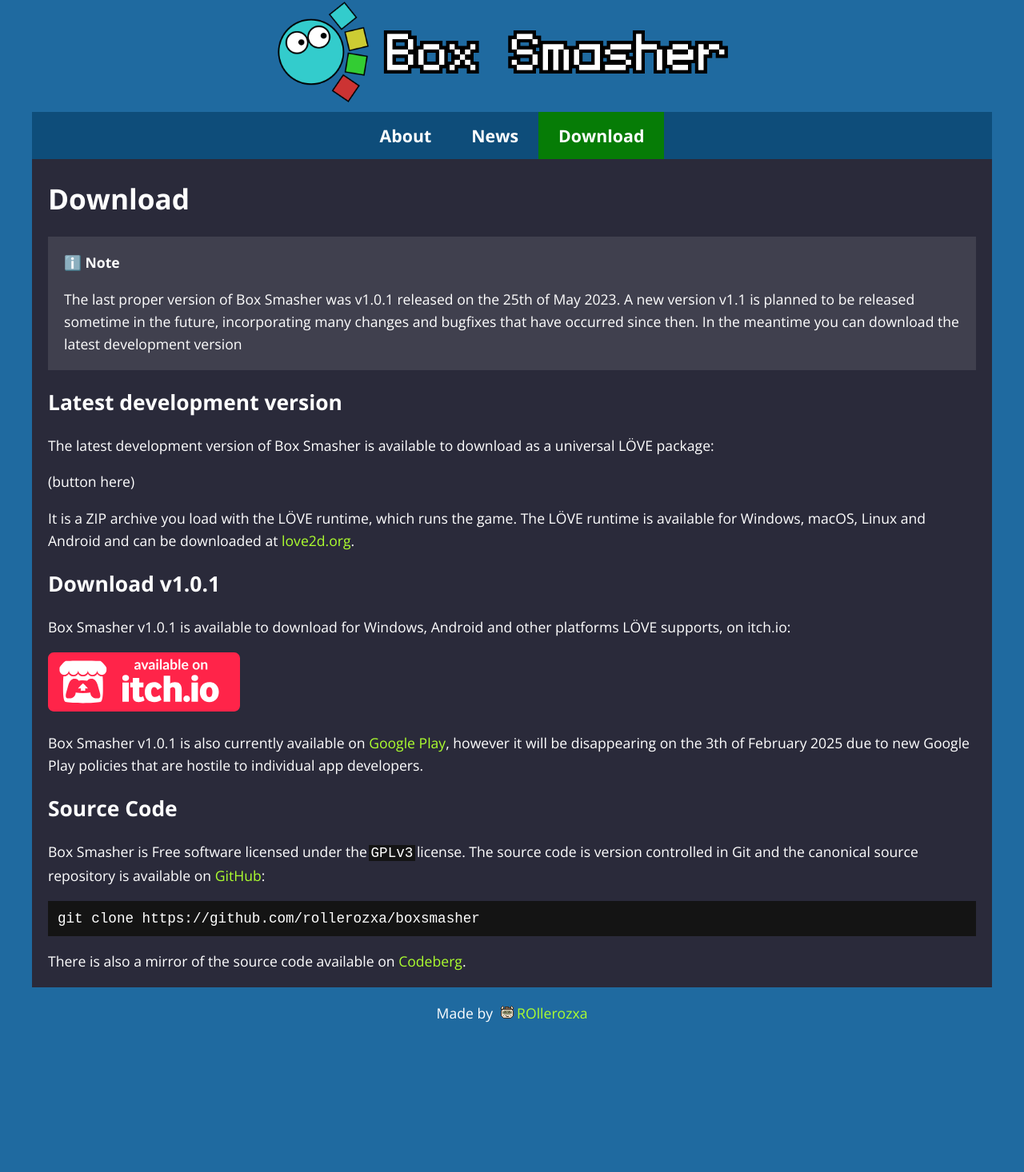
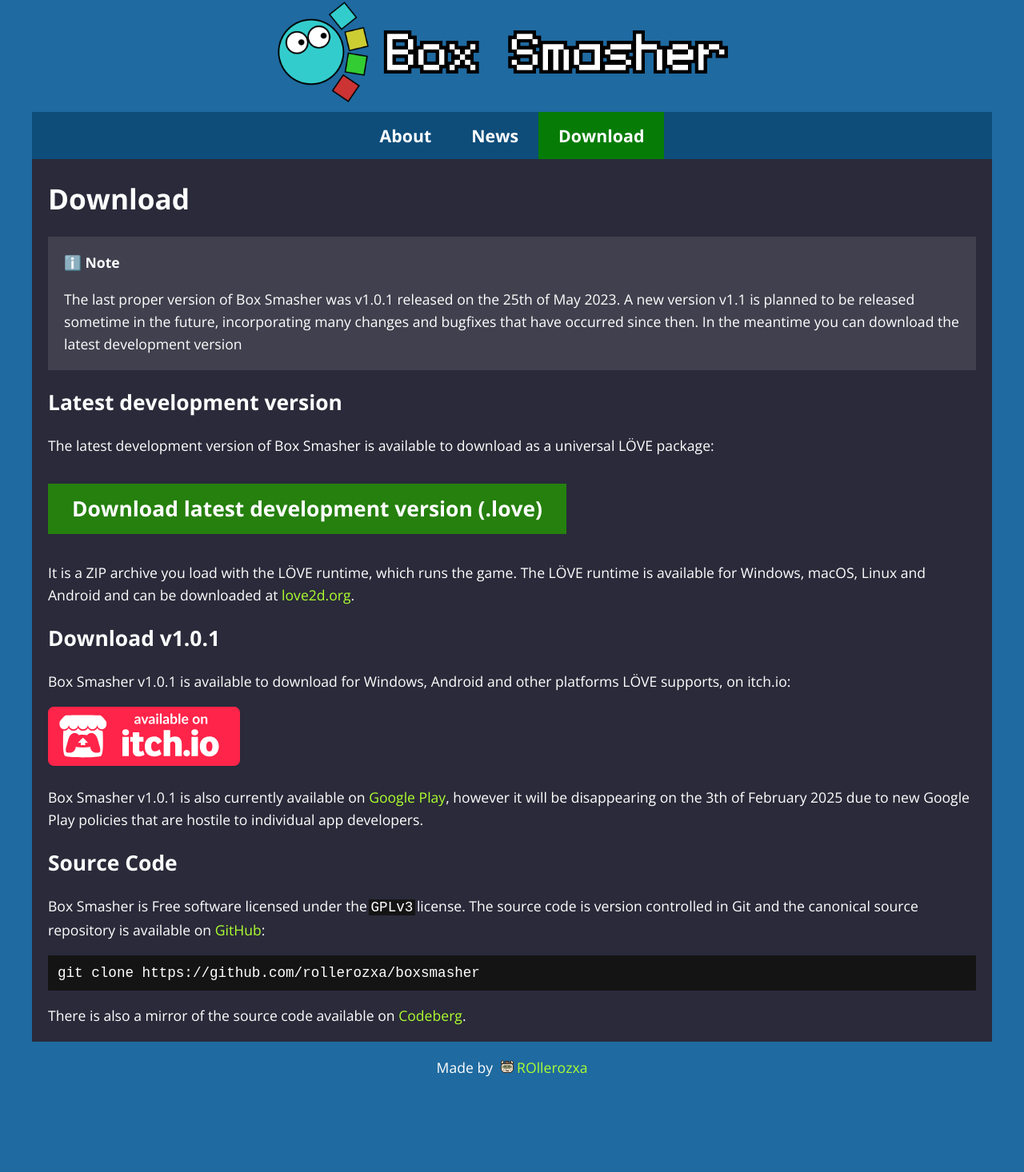
Before and after one commit to rollerozxa/boxsmasher.voxelmanip.se, a Jekyll site: the page built from download.md, in a window 1280 px wide. Shown: the whole page at 80% size. Built offline with Jekyll 4.4.1, drawn with Linux system fonts in a browser that asks for light colours; before the commit the page ends 1398 px from its top, so only the background shows below that.

Commit message:
Add download button for dev version

```diff
--- a/_layouts/default.html
+++ b/_layouts/default.html
@@ -8,8 +8,7 @@
 
 	<link rel="stylesheet" href="/assets/style.css">
 
-	{% seo %}
-
+	{% seo title=false %}
 
 	<link rel="icon" type="image/svg+xml" href="/assets/icon.svg">
 </head>
--- a/download.md
+++ b/download.md
@@ -11,7 +11,7 @@ title: Download
 ## Latest development version
 The latest development version of Box Smasher is available to download as a universal LÖVE package:
 
-(button here)
+<a class="dl-button" href="https://github.com/rollerozxa/boxsmasher/releases/download/dev/box-smasher.love">Download latest development version (.love)</a>
 
 It is a ZIP archive you load with the LÖVE runtime, which runs the game. The LÖVE runtime is available for Windows, macOS, Linux and Android and can be downloaded at [love2d.org](https://love2d.org/).
 
```
